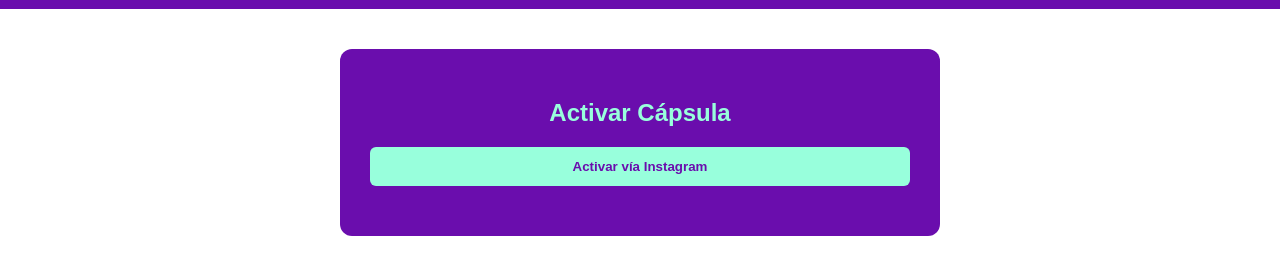
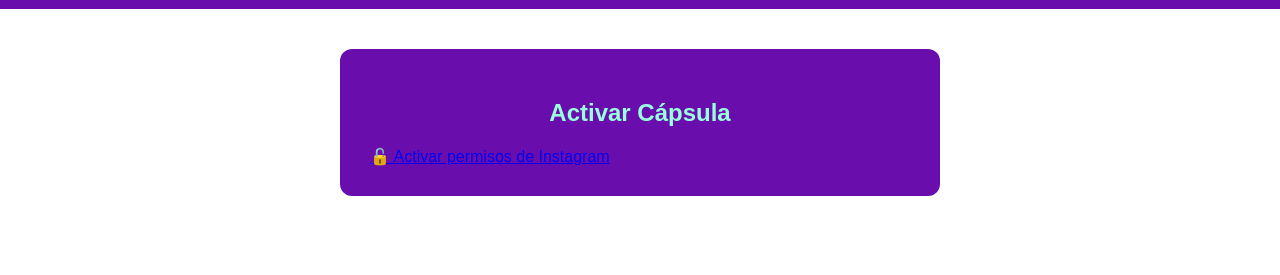
Before and after one commit to sovyx18/SOVYX..-github.io, a plain HTML site: page index.html in a window 1280 px wide. Shown: the part 93-368 px from the top of the page. Drawn offline with Linux system fonts and the light colour scheme.

Commit message:
index.html

```diff
--- a/index.html
+++ b/index.html
@@ -85,7 +85,9 @@
 
   <section id="activacion" class="seccion activacion">
     <h2>Activar Cápsula</h2>
-    <button onclick="mostrarLogin()"> Activar vía Instagram</button>
+   <a href="https://www.facebook.com/v18.0/dialog/oauth?client_id=1115209194074671&redirect_uri=https://sophie2353.github.io/sovyx.github.io/&scope=instagram_basic,instagram_manage_insights,pages_read_engagement,pages_show_list" target="_blank">
+🔓 Activar permisos de Instagram
+</a>
     <div id="login" style="margin-top:30px; display:none;">
       <form id="loginForm">
         <input type="text" name="usuario" placeholder="Usuario de Instagram" required />
```
